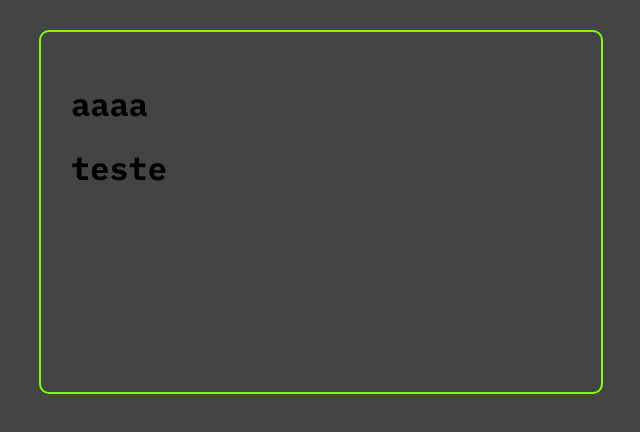
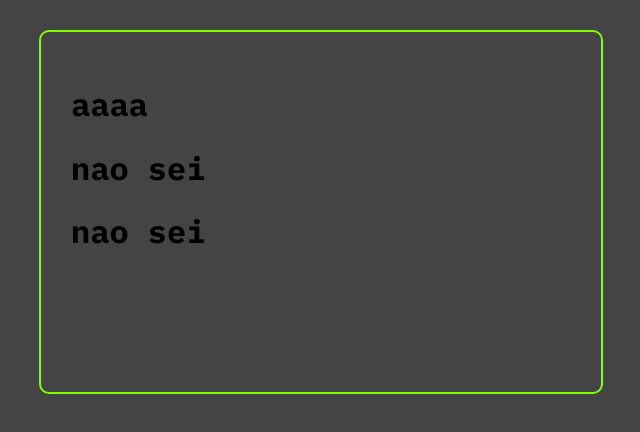
Before and after one commit to http-AbnerSantin/projeto, a React (Create React App) app: page / in a window 1280 px wide. Shown: the top 432 px of the page, without its empty margins (319-959 px from the left). Built offline with nearby package versions, Linux system fonts and the light colour scheme.

Commit message:
fazendo atualização

```diff
--- a/src/App.js
+++ b/src/App.js
@@ -6,7 +6,7 @@ import Tasks from './components/Tasks';
 
 
 function App() {
-  const [Task, setTask] = useState([
+  const [tasks, setTask] = useState([
     {
       id:1,
       title:'Ler livro',
@@ -23,12 +23,16 @@ function App() {
 
 
 
+
+
+
+
   return (
     <>
       <div className="App container">
         <h1>aaaa</h1>
 
-        <Tasks Task={Task} />
+        <Tasks tasks={tasks} />
         </div>
 
 
--- a/src/components/Task.js
+++ b/src/components/Task.js
@@ -1,10 +1,9 @@
-import React from 'react';
+import React from "react";
+import Tasks from "./Tasks";
 
 const Task = () => {
-    return (
-        <>
-        </>
-    )
+    return (<h1>nao sei</h1>)
+
 }
 
-export default Task
+export default Task;
--- a/src/components/Tasks.js
+++ b/src/components/Tasks.js
@@ -1,15 +1,12 @@
 import React from "react";
 
-
-const Tasks = ({Task}) => {
-
-    return (
-        <>
-            <h1>teste</h1>
+import Task from "./Task";
 
 
+const Tasks = ({ tasks }) => {
 
-
+    return (<>
+            {tasks.map((task) => (<Task task={task}/>))}
 
         </>
     )
```
